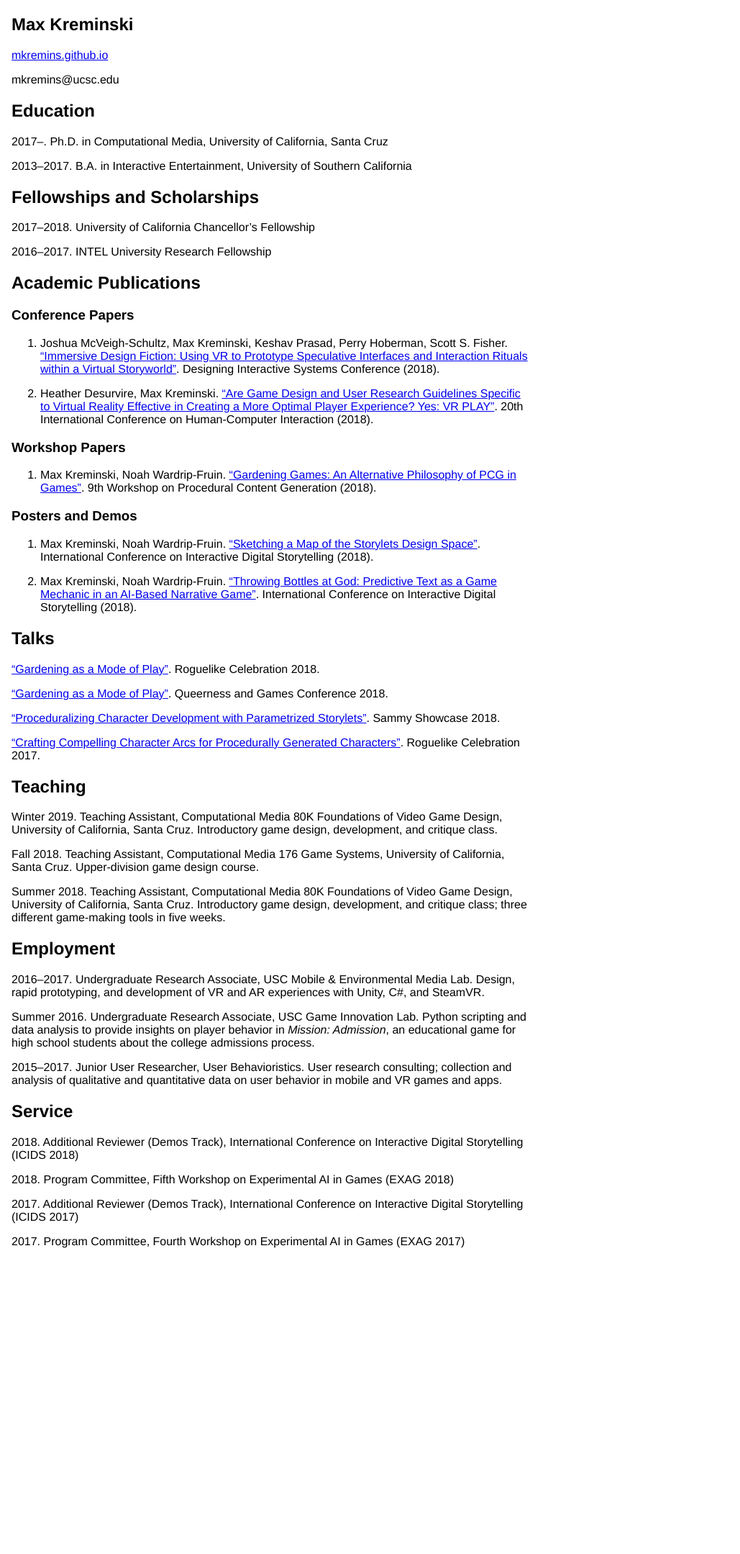
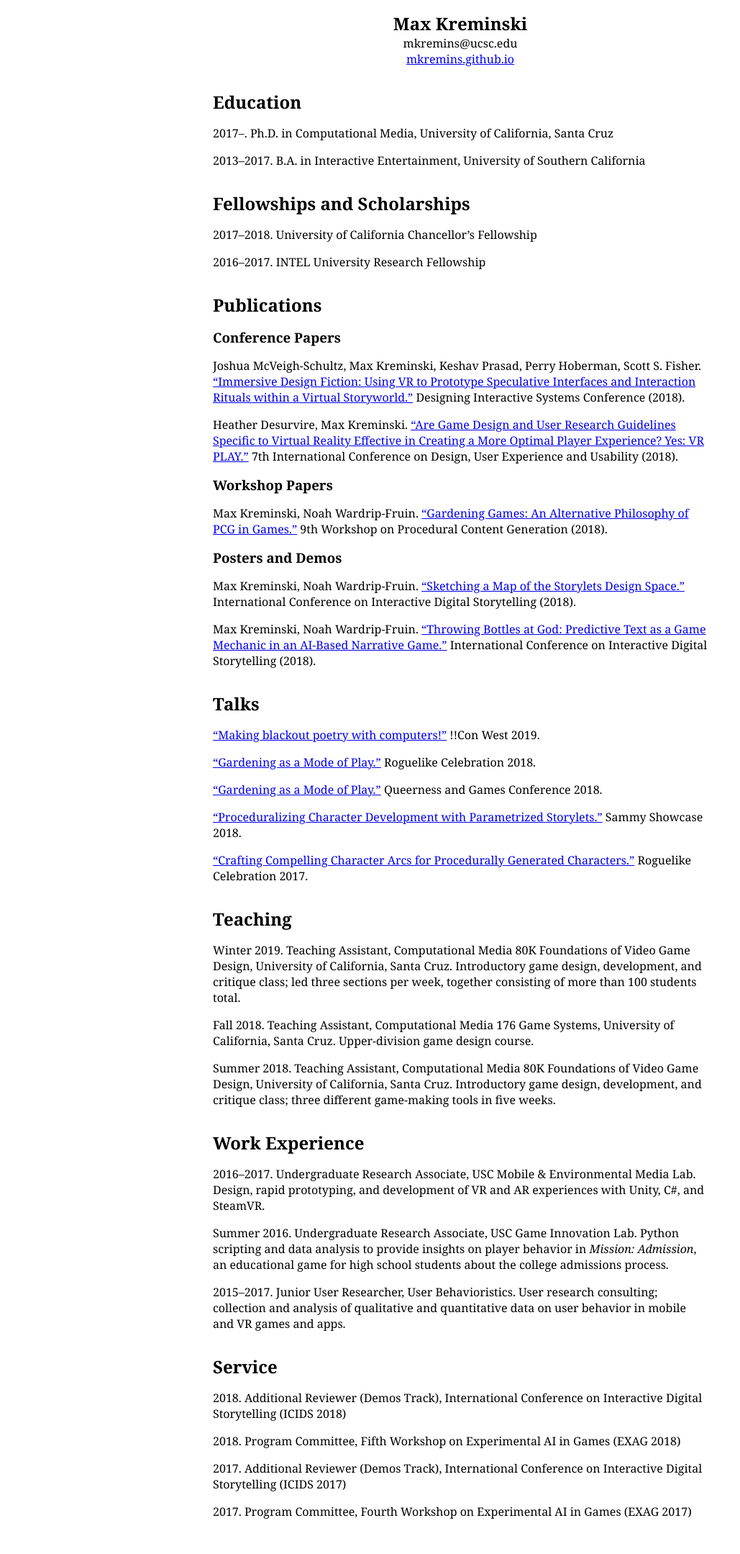
Before and after one commit to mkremins/mkremins.github.io, a Jekyll site: the page cv/index.html, which Jekyll copies as it is, in a window 1280 px wide. Shown: the whole page at 72% size, without its empty margins (0-1029 px from the left). Built offline with Jekyll 4.4.1, drawn with Linux system fonts in a browser that asks for light colours; before the commit the page ends 1750 px from its top, so only the background shows below that.

Commit message:
Update CV

```diff
--- a/cv/index.html
+++ b/cv/index.html
@@ -5,23 +5,46 @@
   <title>Max Kreminski – CV</title>
   <style>
   * {
+    box-sizing: border-box;
+    margin: 0;
+    padding: 0;
   }
   body {
-    font-family: Helvetica, Arial, sans-serif;
+    /*background: #eee;*/
+    font-family: Georgia;
+  }
+  main {
+    /*background: white;*/
+    margin: 0 auto;
     max-width: 720px;
-    padding-left: 0.5rem;
+    padding: 1rem;
+  }
+  .header {
+    text-align: center;
+  }
+  .header h1, .header p {
+    margin-bottom: 0;
+  }
+  h1, h2, h3, p {
+    margin-bottom: 1rem;
+  }
+  ul, ol {
+    padding-left: 1rem;
   }
   .pubs-list li {
     margin-bottom: 1rem;
+  }
+  section {
+    margin-bottom: 2rem;
   }
   </style>
 </head>
 <body>
   <main>
-    <section>
+    <section class="header">
       <h1>Max Kreminski</h1>
+      <p>mkremins@ucsc.edu</p>
       <p><a href="https://mkremins.github.io">mkremins.github.io</a></p>
-      <p>mkremins@ucsc.edu</p>
     </section>
     <section>
       <h2>Education</h2>
@@ -34,38 +57,40 @@
       <p>2016–2017. INTEL University Research Fellowship</p>
     </section>
     <section>
-      <h2>Academic Publications</h2>
+      <h2>Publications</h2>
       <!--<h3>Journal Articles</h3>-->
       <h3>Conference Papers</h3>
-      <ol class="pubs-list">
-        <li>Joshua McVeigh-Schultz, Max Kreminski, Keshav Prasad, Perry Hoberman, Scott S. Fisher. <a href="/publications/ImmersiveDesignFiction.pdf">“Immersive Design Fiction: Using VR to Prototype Speculative Interfaces and Interaction Rituals within a Virtual Storyworld”</a>. Designing Interactive Systems Conference (2018).</li>
-        <li>Heather Desurvire, Max Kreminski. <a href="/publications/VRPLAY.pdf">“Are Game Design and User Research Guidelines Specific to Virtual Reality Effective in Creating a More Optimal Player Experience? Yes: VR PLAY”</a>. 20th International Conference on Human-Computer Interaction (2018).</li>
-      </ol>
+      <p>Joshua McVeigh-Schultz, Max Kreminski, Keshav Prasad, Perry Hoberman, Scott S. Fisher. <a href="/publications/ImmersiveDesignFiction.pdf">“Immersive Design Fiction: Using VR to Prototype Speculative Interfaces and Interaction Rituals within a Virtual Storyworld.”</a> Designing Interactive Systems Conference (2018).</p>
+      <p>Heather Desurvire, Max Kreminski. <a href="/publications/VRPLAY.pdf">“Are Game Design and User Research Guidelines Specific to Virtual Reality Effective in Creating a More Optimal Player Experience? Yes: VR PLAY.”</a> 7th International Conference on Design, User Experience and Usability (2018).</p>
       <h3>Workshop Papers</h3>
-      <ol class="pubs-list">
-        <li>Max Kreminski, Noah Wardrip-Fruin. <a href="/publications/GardeningGames.pdf">“Gardening Games: An Alternative Philosophy of PCG in Games”</a>. 9th Workshop on Procedural Content Generation (2018).</li>
-      </ol>
+      <p>Max Kreminski, Noah Wardrip-Fruin. <a href="/publications/GardeningGames.pdf">“Gardening Games: An Alternative Philosophy of PCG in Games.”</a> 9th Workshop on Procedural Content Generation (2018).</p>
       <h3>Posters and Demos</h3>
-      <ol class="pubs-list">
-        <li>Max Kreminski, Noah Wardrip-Fruin. <a href="/publications/Storylets_SketchingAMap.pdf">“Sketching a Map of the Storylets Design Space”</a>. International Conference on Interactive Digital Storytelling (2018).</li>
-        <li>Max Kreminski, Noah Wardrip-Fruin. <a href="/publications/ThrowingBottles.pdf">“Throwing Bottles at God: Predictive Text as a Game Mechanic in an AI-Based Narrative Game”</a>. International Conference on Interactive Digital Storytelling (2018).</li>
-      </ol>
+      <p>Max Kreminski, Noah Wardrip-Fruin. <a href="/publications/Storylets_SketchingAMap.pdf">“Sketching a Map of the Storylets Design Space.”</a> International Conference on Interactive Digital Storytelling (2018).</p>
+      <p>Max Kreminski, Noah Wardrip-Fruin. <a href="/publications/ThrowingBottles.pdf">“Throwing Bottles at God: Predictive Text as a Game Mechanic in an AI-Based Narrative Game.”</a> International Conference on Interactive Digital Storytelling (2018).</p>
     </section>
     <section>
       <h2>Talks</h2>
-      <p><a href="https://www.youtube.com/watch?v=TvlZinAvpwg">“Gardening as a Mode of Play”</a>. Roguelike Celebration 2018.</p>
-      <p><a href="https://www.twitch.tv/videos/319700999">“Gardening as a Mode of Play”</a>. Queerness and Games Conference 2018.</p>
-      <p><a href="https://www.youtube.com/watch?v=k3x6QU0Mqgc&t=10119s">“Proceduralizing Character Development with Parametrized Storylets”</a>. Sammy Showcase 2018.</p>
-      <p><a href="https://www.youtube.com/watch?v=66O6WDcT8KY">“Crafting Compelling Character Arcs for Procedurally Generated Characters”</a>. Roguelike Celebration 2017.</p>
+      <!--<p><a href=""></a></p>-->
+      <!--<p><a href="">“Blackout Poetry as Subtractive Procedural Generation.”</a> Invited panelist, Computational Poetry Workshop.</p>-->
+      <!--<p><a href="">“Parametrized Storylets.”</a> Invited panelist, Experimental AI for Games, Game Developers Conference 2019.</p>-->
+      <!--<p><a href="">“The Unreasonable Effectiveness of Parametrized Storylets.”</a> Panelist, Tech Toolbox, Game Developers Conference 2019.</p>-->
+      <!--<p>“Gardening as a Mode of Play.” Invited guest lecture, Porter 61 Seminar in Arts, University of California, Santa Cruz.</p>-->
+      <p><a href="https://youtu.be/onD2WNcGAwo?t=16929">“Making blackout poetry with computers!”</a> !!Con West 2019.</p>
+      <!--<p>“Mining and Gardening with Generative Systems.” Invited guest lecture, Computational Media 176 Game Systems, University of California, Santa Cruz.</p>-->
+      <p><a href="https://www.youtube.com/watch?v=TvlZinAvpwg">“Gardening as a Mode of Play.”</a> Roguelike Celebration 2018.</p>
+      <p><a href="https://www.twitch.tv/videos/319700999">“Gardening as a Mode of Play.”</a> Queerness and Games Conference 2018.</p>
+      <p><a href="https://www.youtube.com/watch?v=k3x6QU0Mqgc&t=10119s">“Proceduralizing Character Development with Parametrized Storylets.”</a> Sammy Showcase 2018.</p>
+      <p><a href="https://www.youtube.com/watch?v=66O6WDcT8KY">“Crafting Compelling Character Arcs for Procedurally Generated Characters.”</a> Roguelike Celebration 2017.</p>
     </section>
     <section>
       <h2>Teaching</h2>
-      <p>Winter 2019. Teaching Assistant, Computational Media 80K Foundations of Video Game Design, University of California, Santa Cruz. Introductory game design, development, and critique class.</p>
+      <!--<p>Summer 2019. Teaching Assistant, Computational Media 120 Game Development Experience, University of California, Santa Cruz.</p>-->
+      <p>Winter 2019. Teaching Assistant, Computational Media 80K Foundations of Video Game Design, University of California, Santa Cruz. Introductory game design, development, and critique class; led three sections per week, together consisting of more than 100 students total.</p>
       <p>Fall 2018. Teaching Assistant, Computational Media 176 Game Systems, University of California, Santa Cruz. Upper-division game design course.</p>
       <p>Summer 2018. Teaching Assistant, Computational Media 80K Foundations of Video Game Design, University of California, Santa Cruz. Introductory game design, development, and critique class; three different game-making tools in five weeks.</p>
     </section>
     <section>
-      <h2>Employment</h2>
+      <h2>Work Experience</h2>
       <!--<p>2017–. Graduate Researcher, UCSC Expressive Intelligence Studio.</p>-->
       <p>2016–2017. Undergraduate Research Associate, USC Mobile & Environmental Media Lab. Design, rapid prototyping, and development of VR and AR experiences with Unity, C#, and SteamVR.</p>
       <p>Summer 2016. Undergraduate Research Associate, USC Game Innovation Lab. Python scripting and data analysis to provide insights on player behavior in <em>Mission: Admission</em>, an educational game for high school students about the college admissions process.</p>
```
